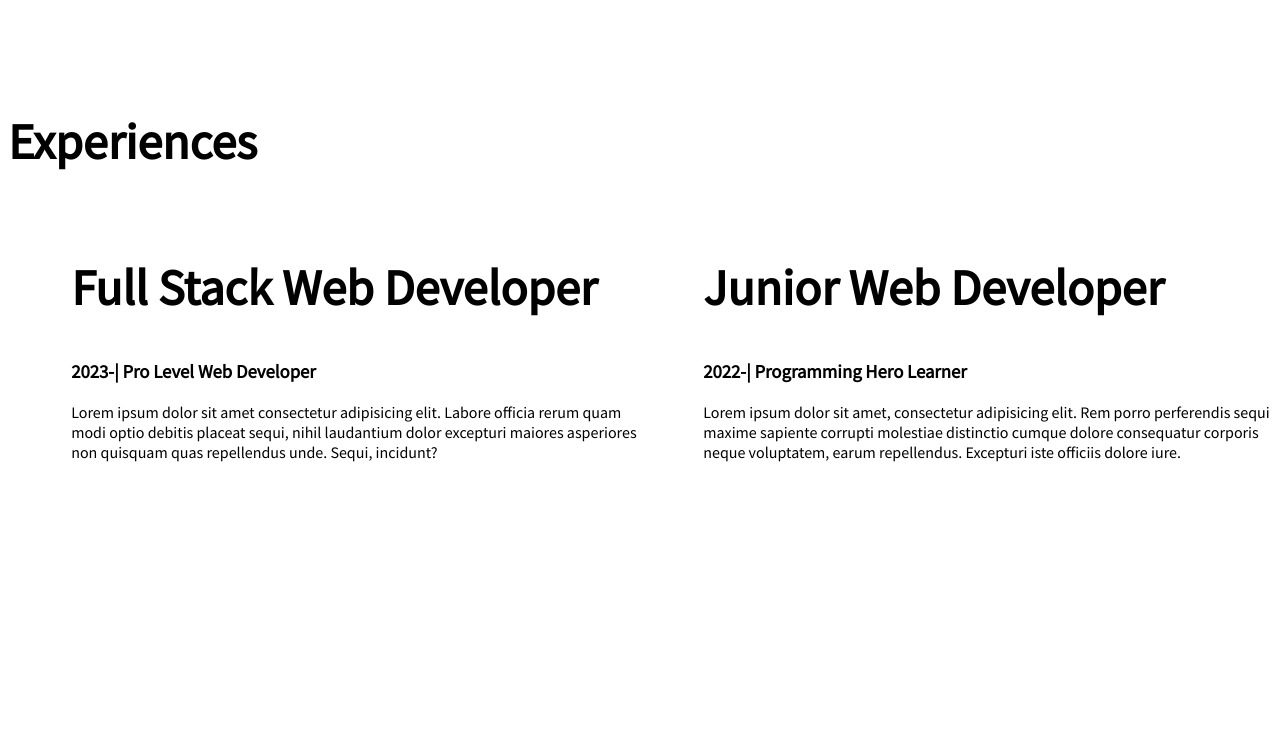
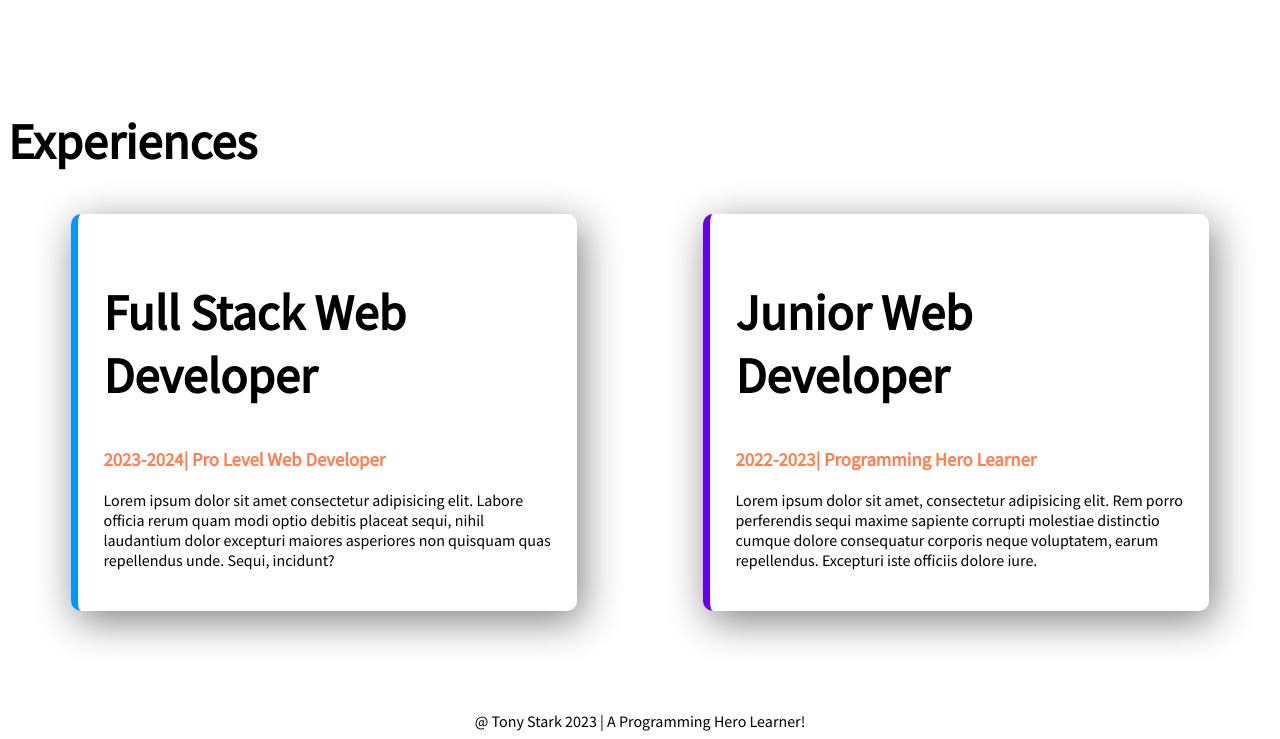
Before and after one commit to Bijoydhar12/My-Personal-Porfolio, a plain HTML site: page Index.html in a window 1280 px wide. Shown: the part 1253-1992 px from the top of the page. Before the commit the page ends 1831 px from the top, so only its background shows below. Drawn offline with Linux system fonts and the light colour scheme.

Commit message:
Full Index

```diff
--- a/Index.html
+++ b/Index.html
@@ -51,15 +51,15 @@
     <section class="Experience-Area">
         <h1>Experiences</h1>
       <div class="flexible-container">
-        <div class="Box-Widht1">
+        <div id="Developer" class="Box-Widht1">
             <h1>Full Stack Web Developer</h1>
-            <h3>2023-| Pro Level Web Developer </h3>
+            <h3 class="Name-Color">2023-2024| Pro Level Web Developer </h3>
             <P>Lorem ipsum dolor sit amet consectetur adipisicing elit. Labore officia rerum quam modi optio debitis placeat sequi, nihil laudantium dolor excepturi maiores asperiores non quisquam quas repellendus unde. Sequi, incidunt?</P>
 
         </div>
-        <div class="Box-Widht2">
+        <div id="Junion-Developer" class="Box-Widht1">
             <h1>Junior Web Developer</h1>
-            <h3>2022-| Programming Hero Learner</h3>
+            <h3 class="Name-Color">2022-2023| Programming Hero Learner</h3>
             <p>Lorem ipsum dolor sit amet, consectetur adipisicing elit. Rem porro perferendis sequi maxime sapiente corrupti molestiae distinctio cumque dolore consequatur corporis neque voluptatem, earum repellendus. Excepturi iste officiis dolore iure.</p>
 
         </div>
@@ -70,5 +70,6 @@
 
 
 </body>
+<footer> @ Tony Stark  2023 | A Programming Hero Learner!</footer>
 
 </html>
--- a/Style.css
+++ b/Style.css
@@ -40,9 +40,21 @@ h1{
 }
 .Box-Widht1{
     width: 50%;
-    padding-left: 5%;
+    padding: 2%;
+    box-shadow: 5px 10px 40px gray;
+    margin-left: 5%;
+    margin-right: 5%;
+    border-radius: 10px;
+
+
 }
-.Box-Widht2{
-    width: 50%;
-    padding-left: 5%;
+#Developer
+{
+    border-left:7px solid #0396FF;
 }
+#Junion-Developer{
+    border-left: 7px solid rgb(102, 2, 233);
+}
+footer{
+    text-align: center;
+}
```
